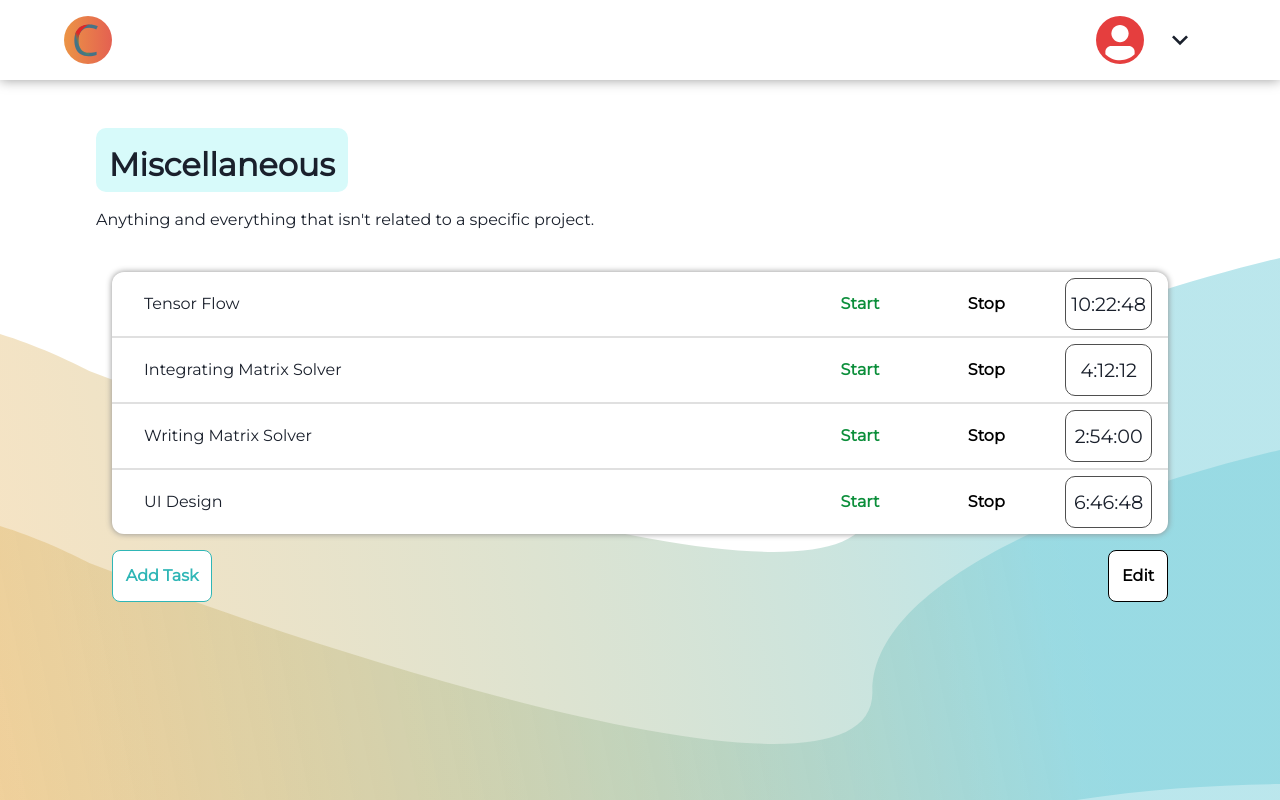
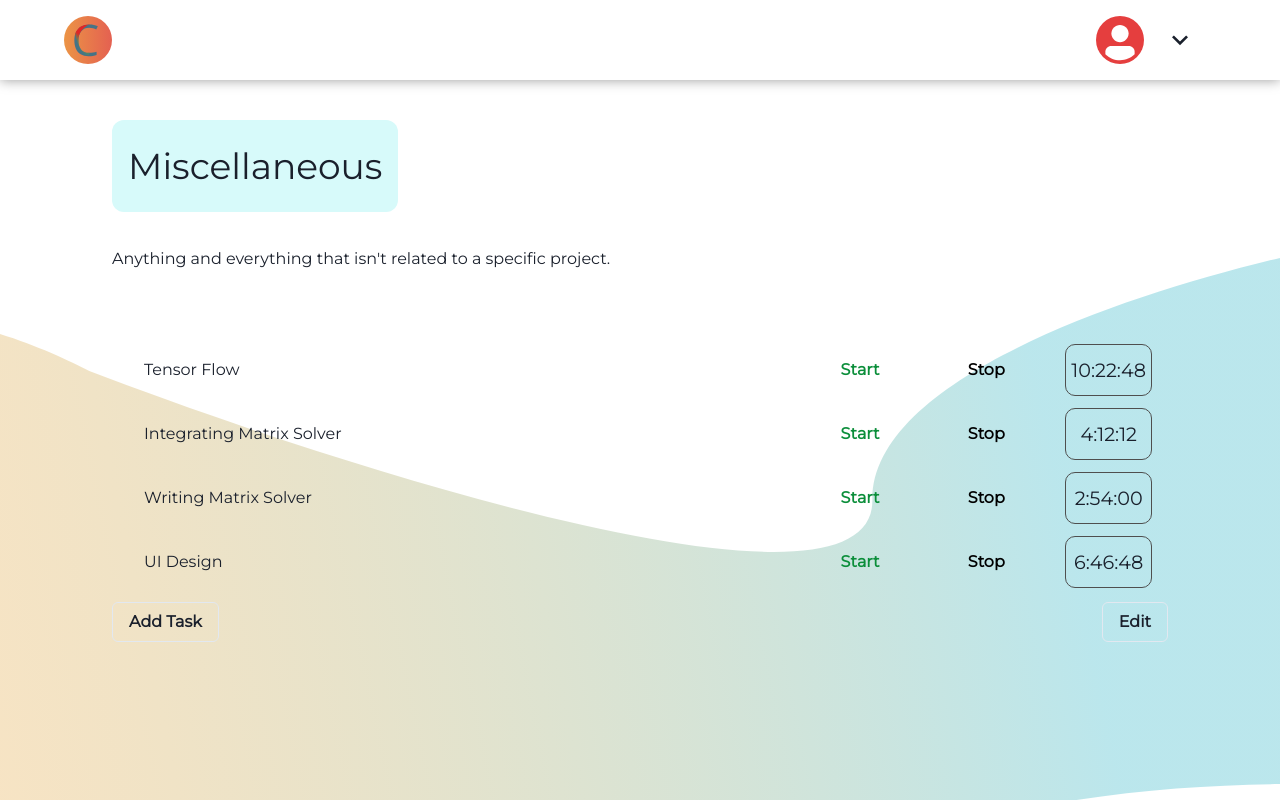
Before and after one commit to jermainejanszen/carta, a Next.js app: page /projects/abcd in a window 1280 px wide. Built offline with nearby package versions, Linux system fonts and the light colour scheme.

Commit message:
implemented chakra in project page

```diff
--- a/pages/projects/[id].tsx
+++ b/pages/projects/[id].tsx
@@ -1,8 +1,25 @@
 import { useRef, useState } from 'react';
 import { useRouter } from 'next/router';
+import {
+  Text,
+  Grid,
+  Flex,
+  Box,
+  VStack,
+  Button,
+  useColorModeValue,
+  Editable,
+  EditablePreview,
+  EditableInput,
+  List,
+  ListItem,
+  HStack,
+  Collapse,
+  useDisclosure,
+  IconButton} from '@chakra-ui/react';
+import { DeleteIcon } from '@chakra-ui/icons';
 import ProjectsNavBar from '../../widgets/ProjectsNavBar';
 import TaskItem from '../../components/TaskItem';
-import Button from '../../components/Button';
 
 import styles from '../../styles/Project.module.scss';
 
@@ -44,8 +61,9 @@ const Project = (props: Props) => {
   const [name, setName] = useState(mockData.name);
   const [description, setDescription] = useState(mockData.description);
   const [tasks, setTasks] = useState(mockData.tasks);
-  const [editMode, setEditMode] = useState(false);
   const [isCounting, setIsCounting] = useState(false);
+
+  const { isOpen, onToggle } = useDisclosure();
 
   const nameRef = useRef(null);
   const descriptionRef = useRef(null);
@@ -83,56 +101,59 @@ const Project = (props: Props) => {
     setTasks(newTasks);
   }
 
-  const handleEditModeClick = (e) => {
-    if (editMode) {
-      setName(name.trim());
-      setDescription(description.trim());
-    }
-    setEditMode(!editMode);
-  }
-
   const handleDeleteItemClick = (index: number) => {
     let newTasks = [...tasks];
     newTasks.splice(index, 1)
     setTasks(newTasks);
   }
 
+  const titleBg = useColorModeValue("#D7FAFA", "gray.900");
+  const taskBg = useColorModeValue("white", "gray.900");
+
   return (
-    <div className={styles.container}>
-      <header className={styles.header}>
+    <VStack
+      alignItems="center"
+      minH="100vh"
+      width="100%">
         <ProjectsNavBar hideSearch />
-      </header>
 
-      <main className={styles.main}>
-        {!editMode ?
-        <div className={styles.titleContainer}>
-          <h1 className={styles.title}>{name}</h1>
-          <p>{description}</p>
-        </div> :
-        <div className={styles.titleContainer}>
-          <input
-            className={styles.title}
-            type="text"
-            value={name}
-            ref={nameRef}
-            onChange={handleNameChange} />
-          <textarea
-            value={description}
-            ref={descriptionRef}
-            onChange={handleDescriptionChange} />
-        </div>
-        }
+        <VStack
+          maxW="100rem"
+          width="100%"
+          padding="7rem"
+          spacing="2rem">
+            <Box width="100%">
+              <Editable
+                defaultValue={name}
+                alignSelf="flex-start"
+                fontSize="4xl"
+                w="fit-content"
+                p="4"
+                mb="8"
+                borderRadius="xl"
+                bg={titleBg} >
+                  <EditablePreview />
+                  <EditableInput />
+              </Editable>
+              <Editable
+                defaultValue={description} >
+                  <EditablePreview />
+                  <EditableInput />
+              </Editable>
+            </Box>
 
-        <div>
+            <Grid>
+              {/* Stats go here */}
+            </Grid>
 
-        </div>
-
-        <div className={styles.taskContainer}>
-          <div className={styles.taskList}>
-            {tasks.length === 0 && <h3>No Tasks</h3>}
+            <VStack w="100%">
+              <List spacing="0" w="100%">
+                {tasks.length === 0 && <Text fontSize="2xl">No Tasks</Text>}
                 {tasks.map((value, index) => {
                   return (
-              <div key={value.id} >
+                    <ListItem key={value.id}
+                      display="flex"
+                      alignItems="center">
                       <TaskItem
                         name={value.name}
                         time={value.time}
@@ -140,31 +161,33 @@ const Project = (props: Props) => {
                         editName={handleEditTaskName}
                         editTime={handleEditTaskTime}
                         setIsCounting={setIsCounting} />
-                  {editMode &&
-                    <img
-                      src="/icons/cancel.svg"
-                      alt="cancel"
-                      onClick={(e) => handleDeleteItemClick(index)} />}
-              </div>
+                        <Collapse in={isOpen} >
+                          <IconButton
+                            aria-label="delete"
+                            borderRadius="lg"
+                            onClick={(e) => handleDeleteItemClick(index)}>
+                              <DeleteIcon />
+                          </IconButton>
+                        </Collapse>
+                    </ListItem>
                   )}
                 )}
-          </div>
-          <div className={styles.taskActions}>
+              </List>
+              <HStack width="100%" justifyContent="space-between">
                 <Button
-              onClick={handleAddTaskClick}
-              palette="secondary"
-              variant="outlined">
+                  variant="outline"
+                  onClick={handleAddTaskClick} >
                     Add Task
                 </Button>
                 <Button
-              onClick={handleEditModeClick}
-              variant="outlined">
-                {editMode ? "Done" : "Edit"}
+                  variant="outline"
+                  onClick={onToggle} >
+                    {isOpen ? "Done" : "Edit"}
                 </Button>
-          </div>
-        </div>
-      </main>
-    </div>
+              </HStack>
+            </VStack>
+        </VStack>
+    </VStack>
   )
 }
 
--- a/pages/projects/index.tsx
+++ b/pages/projects/index.tsx
@@ -56,7 +56,6 @@ const Projects = (props: Props) => {
         <ProfileNavBar />
 
         <VStack
-          direction="column"
           maxW="100rem"
           width="100%"
           padding="7rem">
```
Lines whose indentation alone changed are shown as unchanged.
